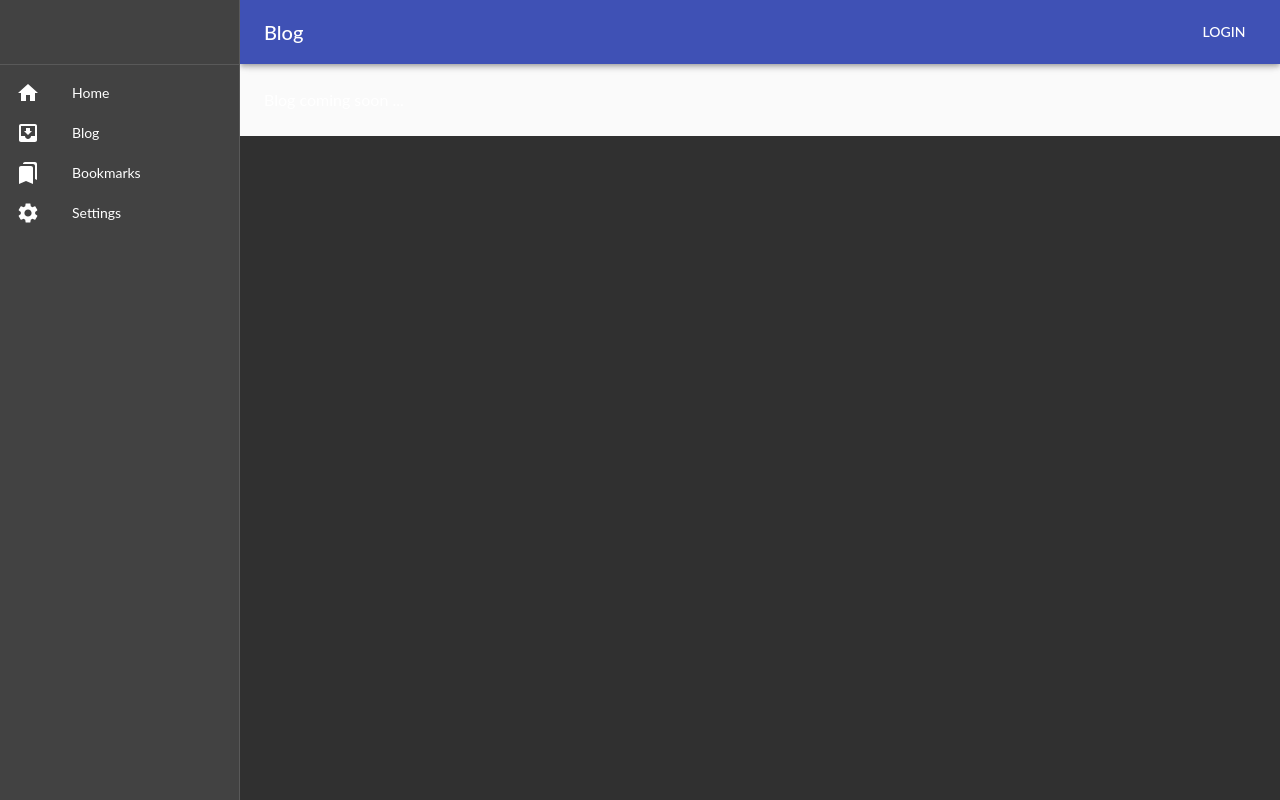
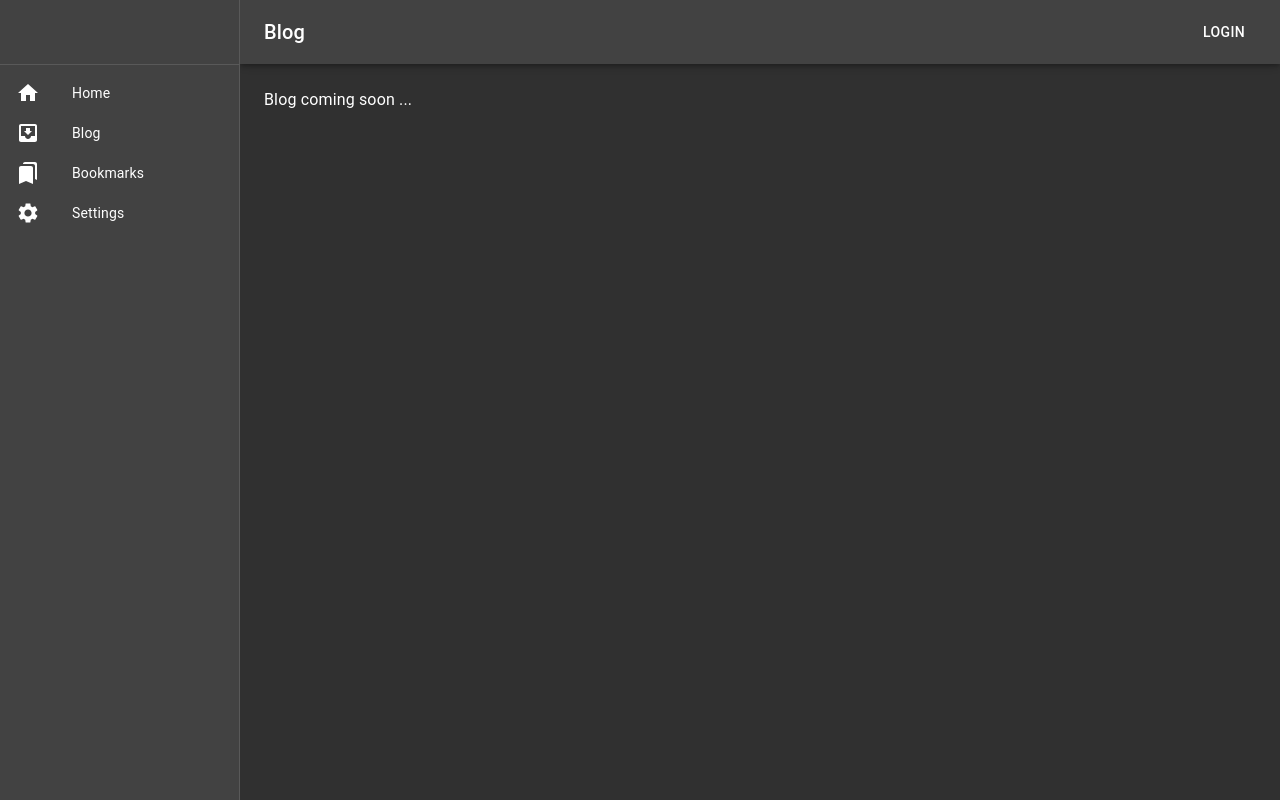
Before and after one commit to zsolthajdu/react_frontend, a React (Create React App) app: page /blog in a window 1280 px wide. Built offline with nearby package versions, Linux system fonts and the light colour scheme.

Commit message:
Switched to dark theme.

```diff
--- a/src/App.tsx
+++ b/src/App.tsx
@@ -1,10 +1,9 @@
 import React, { Component } from 'react';
 import withStyles from '@material-ui/core/styles/withStyles';
-import { MuiThemeProvider, createMuiTheme } from '@material-ui/core/styles';
+import { withTheme } from '@material-ui/styles';
 import { createStyles, Theme, WithStyles } from '@material-ui/core/styles';
 import Link from '@material-ui/core/Link';
 import { Route, Link as RouterLink } from 'react-router-dom';
-import { withRouter } from 'react-router';
 import Drawer from '@material-ui/core/Drawer';
 import CssBaseline from '@material-ui/core/CssBaseline';
 import List from '@material-ui/core/List';
@@ -20,26 +19,7 @@ import BookmarksPanel from './BookmarksPanel'
 import HomePanel from './Components/HomePanel'
 import BlogPanel from './Components/BlogPanel'
 
-//import { blue, indigo } from '@material-ui/core/colors'
-
 const drawerWidth = 240;
-
-const theme = createMuiTheme({
-  palette: {
-    type: 'dark'
-  },
-  typography: {
-    // Use the system font instead of the default Roboto font.
-    fontFamily: [
-      '"Lato"',
-      'sans-serif'
-    ].join(',')
-  }
-});
-
-
-//const useStyles = makeStyles((theme: Theme) =>
-//  createStyles({
 
   const useStyles =( {spacing, palette,mixins} : Theme) => createStyles({
   root: {
@@ -133,7 +113,6 @@ class App extends Component< AppProps, {} > {
 
     return (
       <div className={classes.root}>
-        <MuiThemeProvider theme={theme}>
           <CssBaseline />
           <Drawer
             className={classes.drawer}
@@ -184,11 +163,9 @@ class App extends Component< AppProps, {} > {
             <Route path="/bookmarks" render={ (props) => < BookmarksPanel {...props}
                     usertoken={ this.state.usertoken } clearToken={ this.clearToken.bind(this) } updateToken={ this.updateToken.bind(this)} /> }/>
           </main>
-
-        </MuiThemeProvider>
       </div>
     )
   }
 }
 
-export default withStyles(useStyles)( App );
+export default withTheme(withStyles(useStyles)( App ));
--- a/src/BookmarksPanel.tsx
+++ b/src/BookmarksPanel.tsx
@@ -168,7 +168,7 @@ class BookmarksPanel extends Component< bmProps, {} > {
 
     return (
       <div >
-        <AppBar position="fixed" className={classes.appBar}>
+        <AppBar position="fixed" color="inherit" className={classes.appBar}>
           <Toolbar>
             <Typography variant="h6" noWrap className={classes.title }>
               Bookmarks
--- a/src/Components/BlogPanel.tsx
+++ b/src/Components/BlogPanel.tsx
@@ -1,6 +1,8 @@
 import React, { Component } from 'react';
 import withStyles from '@material-ui/core/styles/withStyles';
+import { MuiThemeProvider } from '@material-ui/core/styles';
 import { createStyles, Theme, WithStyles } from '@material-ui/core/styles';
+import { useTheme , withTheme } from '@material-ui/styles';
 import AppBar from '@material-ui/core/AppBar';
 import Toolbar from '@material-ui/core/Toolbar';
 import Typography from '@material-ui/core/Typography';
@@ -8,7 +10,7 @@ import LoginDlg from './LoginDlg';
 
 const drawerWidth = 240;
 
-const useStyles =( {spacing, palette,mixins} : Theme) => createStyles({
+const useStyles =( theme: Theme) => createStyles({
   root: {
     display: 'flex',
   },
@@ -23,14 +25,14 @@ const useStyles =( {spacing, palette,mixins} : Theme) => createStyles({
   drawerPaper: {
     width: drawerWidth,
   },
-  toolbar: mixins.toolbar,
+  toolbar: theme.mixins.toolbar,
   title : {
     flexGrow : 1
   },
   content: {
     flexGrow: 1,
-    backgroundColor: palette.background.default,
-    padding: spacing(3),
+    backgroundColor: theme.palette.background.default,
+    padding: theme.spacing(3),
   },
 });
 
@@ -44,10 +46,9 @@ class BlogPanel extends Component< HomeProps, {} > {
 
   render() {
     const { classes } = this.props;
-
     return(
       <div >
-        <AppBar position="fixed" className={classes.appBar}>
+        <AppBar position="fixed" color="inherit" className={classes.appBar}>
           <Toolbar>
             <Typography variant="h6" noWrap  className={classes.title }>
               Blog
@@ -64,4 +65,5 @@ class BlogPanel extends Component< HomeProps, {} > {
   }
 }
 
-export default withStyles(useStyles)( BlogPanel );
+//export default withTheme( BlogPanel );
+export default withStyles(useStyles)( BlogPanel);
--- a/src/Components/BookmarkList.tsx
+++ b/src/Components/BookmarkList.tsx
@@ -68,7 +68,7 @@ class BookmarkList extends Component< BmListProps, {} > {
               <Grid item xs={6} >
                 <Tooltip title={description} placement="bottom-start">
                   <Typography>
-                    <Link href={ url } className={classes.link}>{title}  </Link>
+                    <Link href={ url } color="textPrimary" className={classes.link}>{title}  </Link>
                   </Typography>
                 </Tooltip>
               </Grid>
--- a/src/Components/HomePanel.tsx
+++ b/src/Components/HomePanel.tsx
@@ -10,12 +10,6 @@ import Typography from '@material-ui/core/Typography';
 import LoginDlg from './LoginDlg';
 
 const drawerWidth = 240;
-
-const theme = createMuiTheme({
-  palette: {
-    type: 'dark'
-  }
-});
 
 const useStyles =( theme: Theme) => createStyles({
   root: {
@@ -56,7 +50,6 @@ class HomePanel extends Component< HomeProps, {} > {
 
     return(
       <div >
-        <MuiThemeProvider theme={theme}>
         <AppBar position="fixed" color="inherit" className={classes.appBar}>
           <Toolbar>
             <Typography variant="h6" noWrap  className={classes.title }>
@@ -66,7 +59,6 @@ class HomePanel extends Component< HomeProps, {} > {
           </Toolbar>
         </AppBar>
 
-        <Paper >
           <div>
           <Typography variant="h5" component="h3">
             Welcome visitor !
@@ -75,8 +67,6 @@ class HomePanel extends Component< HomeProps, {} > {
           <Typography component="p">
             Please log in to access the bookmarks database.
           </Typography>
-        </Paper>
-        </MuiThemeProvider>
       </div>
     )
   }
--- a/src/index.tsx
+++ b/src/index.tsx
@@ -4,10 +4,19 @@ import './index.css';
 import App from './App';
 import { BrowserRouter as Router } from "react-router-dom";
 //import * as serviceWorker from './serviceWorker';
+import { MuiThemeProvider, createMuiTheme } from '@material-ui/core/styles';
+
+const theme = createMuiTheme({
+  palette: {
+    type: 'dark'
+  }
+});
 
 ReactDOM.render(
   <Router>
+   <MuiThemeProvider theme={theme}>
     <App />
+    </MuiThemeProvider>
   </Router>, document.getElementById('root'));
 
 // If you want your app to work offline and load faster, you can change
```
